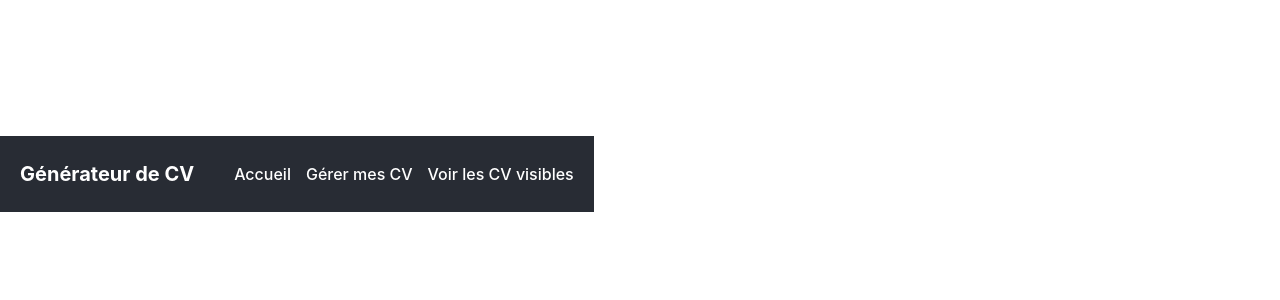
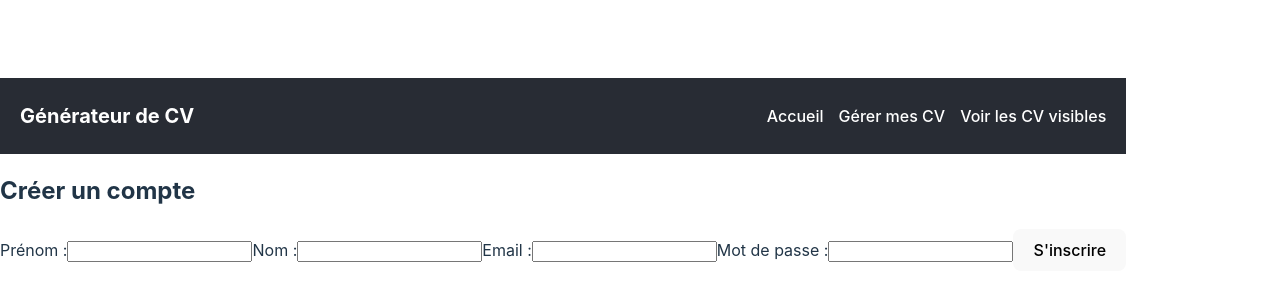
Before and after one commit to ZainaDali/FrontGenCV-Project, a React (Vite) app: page /register in a window 1280 px wide. Shown: the part 226-526 px from the top of the page. Built offline with nearby package versions, Linux system fonts and the light colour scheme.

Commit message:
Ajout des pages Login et Register avec gestion des erreurs

```diff
--- a/package.json
+++ b/package.json
@@ -11,7 +11,8 @@
   },
   "dependencies": {
     "react": "^18.3.1",
-    "react-dom": "^18.3.1"
+    "react-dom": "^18.3.1",
+    "react-router-dom": "^7.0.1"
   },
   "devDependencies": {
     "@eslint/js": "^9.13.0",
--- a/pages/CreateCV.jsx
+++ b/pages/CreateCV.jsx
@@ -11,7 +11,7 @@ const CreateCV = ({onComplete}) => {
         headers: {
           "Content-Type": "application/json",
           Authorization:
-            "eyJhbGciOiJIUzI1NiIsInR5cCI6IkpXVCJ9.eyJpZCI6IjY3NDFkNzg1YzU1NDc3N2EwMDcwMzlhNCIsImVtYWlsIjoiaW1hbmUuemF6YXJpQGV4YW1wbGUuY29tIiwiaWF0IjoxNzMyNTUzMzMzLCJleHAiOjE3MzI1NTY5MzN9.ORPhPuf_Ikk4okDYd6ROUafbkrkPzw8RpV6Zqf42mLA",
+            "eyJhbGciOiJIUzI1NiIsInR5cCI6IkpXVCJ9.eyJpZCI6IjY3NDFkNzg1YzU1NDc3N2EwMDcwMzlhNCIsImVtYWlsIjoiaW1hbmUuemF6YXJpQGV4YW1wbGUuY29tIiwiaWF0IjoxNzMyNTU5NzE2LCJleHAiOjE3MzI1NjMzMTZ9.EZK6NLTTH_kyWvLpR5R18GSSKM6oFqp-fD2TS1R_vTY",
         },
         body: JSON.stringify(payload),
       });
--- a/pages/EditCV.jsx
+++ b/pages/EditCV.jsx
@@ -19,7 +19,7 @@ const EditCV = ({ token, initialData, onComplete }) => {
         method: "PATCH", // Méthode pour modification
         headers: {
           "Content-Type": "application/json",
-          Authorization: "eyJhbGciOiJIUzI1NiIsInR5cCI6IkpXVCJ9.eyJpZCI6IjY3NDFkNzg1YzU1NDc3N2EwMDcwMzlhNCIsImVtYWlsIjoiaW1hbmUuemF6YXJpQGV4YW1wbGUuY29tIiwiaWF0IjoxNzMyNTQ5NTAzLCJleHAiOjE3MzI1NTMxMDN9.kWAzcnHr3mzy1XcX1FpcBGicJfmr9W_WNid4BycZDmI", // Token transmis en prop
+          Authorization: "eyJhbGciOiJIUzI1NiIsInR5cCI6IkpXVCJ9.eyJpZCI6IjY3NDFkNzg1YzU1NDc3N2EwMDcwMzlhNCIsImVtYWlsIjoiaW1hbmUuemF6YXJpQGV4YW1wbGUuY29tIiwiaWF0IjoxNzMyNTU5NzE2LCJleHAiOjE3MzI1NjMzMTZ9.EZK6NLTTH_kyWvLpR5R18GSSKM6oFqp-fD2TS1R_vTY", // Token transmis en prop
         },
         body: JSON.stringify(payload),
       });
--- /dev/null
+++ b/pages/Login.jsx
@@ -0,0 +1,43 @@
+import React, { useState } from "react";
+import { useNavigate } from "react-router-dom";
+import LoginForm from "../src/components/LoginForm";
+
+const Login = () => {
+  const [error, setError] = useState(null);
+  const navigate = useNavigate();
+
+  const handleLogin = async (formData) => {
+    try {
+      const response = await fetch("/auth/login", {
+        method: "POST",
+        headers: {
+          "Content-Type": "application/json",
+        },
+        body: JSON.stringify(formData),
+      });
+
+      if (!response.ok) {
+        const errorData = await response.json();
+        setError(errorData.message || "Une erreur est survenue.");
+        return;
+      }
+
+      const data = await response.json();
+      localStorage.setItem("token", data.token); // Stocker le token dans le localStorage
+      alert(data.message);
+      navigate("/manage-cv"); // Redirection après connexion réussie
+    } catch (err) {
+      console.error("Erreur de connexion :", err);
+      setError("Erreur serveur. Veuillez réessayer plus tard.");
+    }
+  };
+
+  return (
+    <div>
+      <h2>Connexion</h2>
+      <LoginForm onSubmit={handleLogin} error={error} />
+    </div>
+  );
+};
+
+export default Login;
--- a/pages/ManageCV.jsx
+++ b/pages/ManageCV.jsx
@@ -19,7 +19,7 @@ const ManageCV = ({ token }) => {
         method: "GET",
         headers: {
           "Content-Type": "application/json",
-          Authorization: "eyJhbGciOiJIUzI1NiIsInR5cCI6IkpXVCJ9.eyJpZCI6IjY3NDFkNzg1YzU1NDc3N2EwMDcwMzlhNCIsImVtYWlsIjoiaW1hbmUuemF6YXJpQGV4YW1wbGUuY29tIiwiaWF0IjoxNzMyNTUzMzMzLCJleHAiOjE3MzI1NTY5MzN9.ORPhPuf_Ikk4okDYd6ROUafbkrkPzw8RpV6Zqf42mLA",
+          Authorization: "eyJhbGciOiJIUzI1NiIsInR5cCI6IkpXVCJ9.eyJpZCI6IjY3NDFkNzg1YzU1NDc3N2EwMDcwMzlhNCIsImVtYWlsIjoiaW1hbmUuemF6YXJpQGV4YW1wbGUuY29tIiwiaWF0IjoxNzMyNTU5NzE2LCJleHAiOjE3MzI1NjMzMTZ9.EZK6NLTTH_kyWvLpR5R18GSSKM6oFqp-fD2TS1R_vTY",
         },
       });
 
--- /dev/null
+++ b/pages/Register.jsx
@@ -0,0 +1,42 @@
+import React, { useState } from "react";
+import { useNavigate } from "react-router-dom";
+import RegisterForm from "../src/components/RegisterForm";
+
+const Register = () => {
+  const [error, setError] = useState(null);
+  const navigate = useNavigate();
+
+  const handleRegister = async (formData) => {
+    try {
+      const response = await fetch("/auth/register", {
+        method: "POST",
+        headers: {
+          "Content-Type": "application/json",
+        },
+        body: JSON.stringify(formData),
+      });
+
+      if (!response.ok) {
+        const errorData = await response.json();
+        setError(errorData.message || "Une erreur est survenue.");
+        return;
+      }
+
+      const data = await response.json();
+      alert(data.message);
+      navigate("/login");
+    } catch (err) {
+      console.error("Erreur lors de l'enregistrement :", err);
+      setError("Erreur serveur. Veuillez réessayer plus tard.");
+    }
+  };
+
+  return (
+    <div>
+      <h2>Créer un compte</h2>
+      <RegisterForm onSubmit={handleRegister} error={error} />
+    </div>
+  );
+};
+
+export default Register;
--- a/src/App.jsx
+++ b/src/App.jsx
@@ -5,6 +5,8 @@ import Home from "../pages/Home"; // Page d'accueil
 import ManageCV from "../pages/ManageCV"; // Page de gestion des CV
 import PublicCVList from "../pages/PublicCVList"; // Page des CV visibles
 import CVDetailPage from "../pages/CVDetailPage"; // Détails d'un CV
+import Login from "../pages/Login";
+import Register from "../pages/Register";
 
 const App = () => {
   return (
@@ -15,6 +17,8 @@ const App = () => {
         <Route path="/manage-cv" element={<ManageCV />} />
         <Route path="/public-cvs" element={<PublicCVList />} />
         <Route path="/cv/:id" element={<CVDetailPage />} />
+        <Route path="/login" element={<Login />} />
+        <Route path="/register" element={<Register />} />
       </Routes>
     </Router>
   );
--- /dev/null
+++ b/src/components/LoginForm.jsx
@@ -0,0 +1,43 @@
+import React, { useState } from "react";
+
+const LoginForm = ({ onSubmit, error }) => {
+  const [formData, setFormData] = useState({
+    email: "",
+    password: "",
+  });
+
+  const handleChange = (e) => {
+    const { name, value } = e.target;
+    setFormData((prev) => ({ ...prev, [name]: value }));
+  };
+
+  const handleSubmit = (e) => {
+    e.preventDefault();
+    onSubmit(formData); // Appelle la fonction parent pour traiter la connexion
+  };
+
+  return (
+    <form onSubmit={handleSubmit}>
+      <label>Email :</label>
+      <input
+        type="email"
+        name="email"
+        value={formData.email}
+        onChange={handleChange}
+        required
+      />
+      <label>Mot de passe :</label>
+      <input
+        type="password"
+        name="password"
+        value={formData.password}
+        onChange={handleChange}
+        required
+      />
+      <button type="submit">Se connecter</button>
+      {error && <p style={{ color: "red" }}>{error}</p>}
+    </form>
+  );
+};
+
+export default LoginForm;
--- /dev/null
+++ b/src/components/RegisterForm.jsx
@@ -0,0 +1,61 @@
+import React, { useState } from "react";
+
+const RegisterForm = ({ onSubmit, error }) => {
+  const [formData, setFormData] = useState({
+    firstname: "",
+    lastname: "",
+    email: "",
+    password: "",
+  });
+
+  const handleChange = (e) => {
+    const { name, value } = e.target;
+    setFormData((prev) => ({ ...prev, [name]: value }));
+  };
+
+  const handleSubmit = (e) => {
+    e.preventDefault();
+    onSubmit(formData); // Appel de la fonction fournie via props
+  };
+
+  return (
+    <form onSubmit={handleSubmit}>
+      <label>Prénom :</label>
+      <input
+        type="text"
+        name="firstname"
+        value={formData.firstname}
+        onChange={handleChange}
+        required
+      />
+      <label>Nom :</label>
+      <input
+        type="text"
+        name="lastname"
+        value={formData.lastname}
+        onChange={handleChange}
+        required
+      />
+      <label>Email :</label>
+      <input
+        type="email"
+        name="email"
+        value={formData.email}
+        onChange={handleChange}
+        required
+      />
+      <label>Mot de passe :</label>
+      <input
+        type="password"
+        name="password"
+        value={formData.password}
+        onChange={handleChange}
+        required
+      />
+      <button type="submit">S'inscrire</button>
+      {error && <p style={{ color: "red" }}>{error}</p>}
+    </form>
+  );
+};
+
+export default RegisterForm;
--- a/vite.config.js
+++ b/vite.config.js
@@ -6,13 +6,16 @@ export default defineConfig({
   plugins: [react()],
   server: {
     proxy: {
-
       "/api": {
         target: "https://projetnode1.onrender.com",
         changeOrigin: true,
         rewrite: (path) => path.replace(/^\/api/, ""),
       },
-
+      "/auth": {
+        target: "https://projetnode1.onrender.com",
+        changeOrigin: true,
+        rewrite: (path) => path.replace(/^\/auth/, "auth"),
+      },
     },
   },
 });
```
Also changed, not shown: 1 other file (tests, documents, lock files or other folders).
